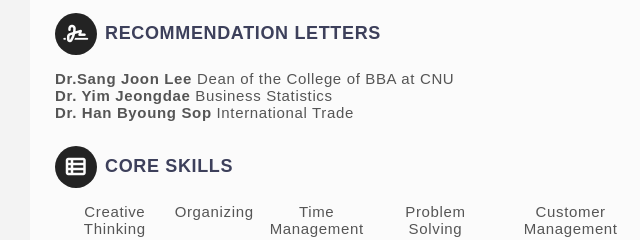
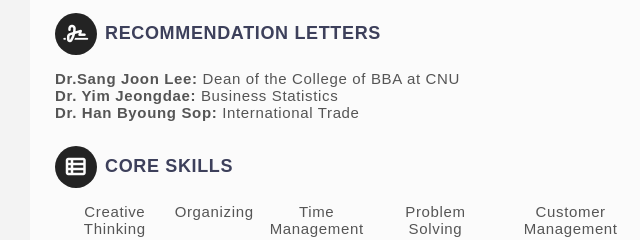
Before and after one commit to iOsmanbey/resume, a plain HTML site: page index.html in a window 1280 px wide. Shown: the part 689-929 px from the top of the page, 400-1040 px from the left. Drawn offline with nearby package versions, Linux system fonts and the light colour scheme.

Commit message:
Commit & Push

```diff
--- a/index.html
+++ b/index.html
@@ -120,9 +120,9 @@
         <div class="certificates">
             <h3><i class="fa-solid fa-signature"></i>Recommendation Letters</h3>
             <ul>
-                <li><a href="./Improve Efficiency in Asana for Project Managers 5UG3CH2JXMHJ.pdf"><strong>Dr.Sang Joon Lee</strong>  Dean of the College of BBA at CNU</a></li>
-                <li><a href="./Business Analysis & Process Management 7PZNDZAXSXMU.pdf"><strong>Dr. Yim Jeongdae</strong> Business Statistics</a></li>
-                <li><a href="./CodewithMosh.pdf"><strong>Dr. Han Byoung Sop</strong> International Trade</a></li>
+                <li><a href="./Improve Efficiency in Asana for Project Managers 5UG3CH2JXMHJ.pdf"><strong>Dr.Sang Joon Lee: </strong>  Dean of the College of BBA at CNU</a></li>
+                <li><a href="./Business Analysis & Process Management 7PZNDZAXSXMU.pdf"><strong>Dr. Yim Jeongdae: </strong> Business Statistics</a></li>
+                <li><a href="./CodewithMosh.pdf"><strong>Dr. Han Byoung Sop: </strong> International Trade</a></li>
             </ul>
         </div>
 
```
